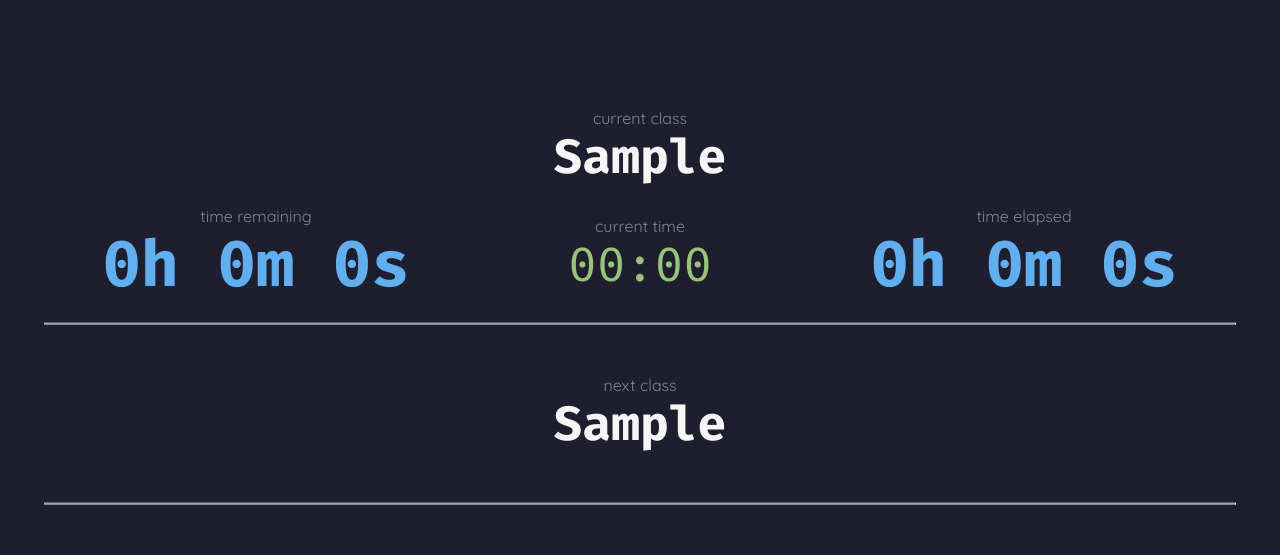
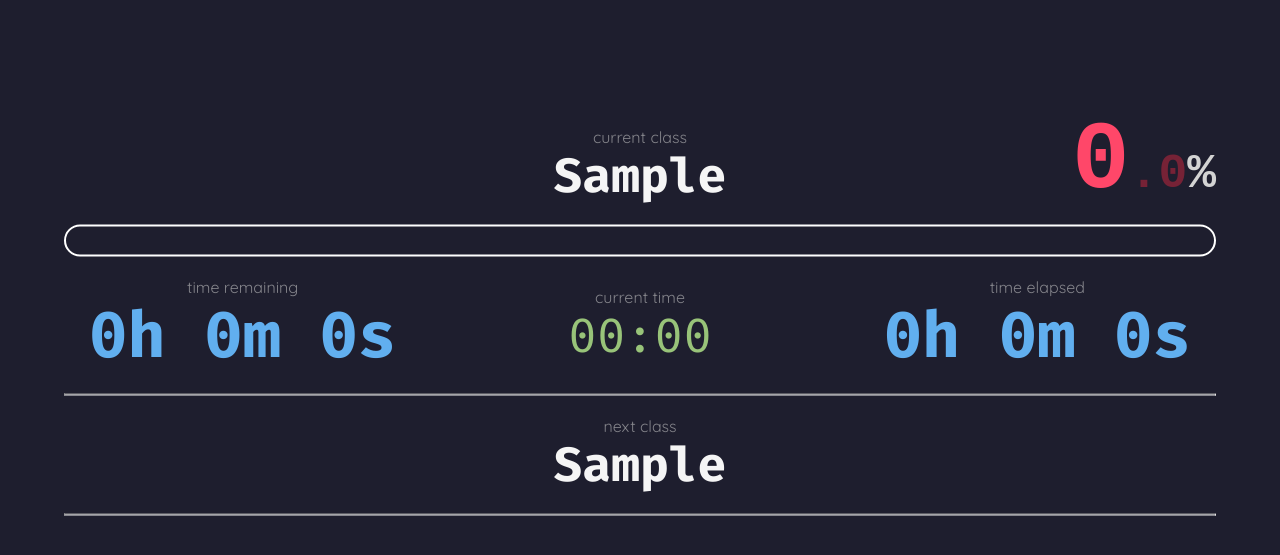
Before and after one commit to storchdev/class-timer, a Flask app: template webapp/class_timer/templates/timer/index.html in a window 1280 px wide. Shown: the part 49-604 px from the top of the page. Run offline with Flask 3, Linux system fonts and the light colour scheme; the template is opened without the code that fills it: most values are stand-ins (such as "Sample title", 1, 10 or a date in 2020).

Commit message:
add progress bar

```diff
--- a/webapp/class_timer/static/style.css
+++ b/webapp/class_timer/static/style.css
@@ -106,6 +106,10 @@ nav li {
   color: #ffffff;
 }
 
+hr {
+  margin: 20px;
+}
+
 /* Main Content */
 .content {
   padding: 0;
@@ -118,7 +122,6 @@ nav li {
 
 /* Timer */
 #timer {
-  margin: 20px;
   text-align: center;
   align-items: center;
   display: flex;
@@ -140,7 +143,7 @@ nav li {
   /* width: 50%; */
 }
 
-#current-timer-ticking {
+#currentTimerTicking {
   font-size: 3em;
   font-weight: normal;
   color: #98c379;
@@ -157,11 +160,7 @@ nav li {
   transform: translateY(-50%);
 }
 
-#next-class {
-  margin: 50px;
-}
-
-/* #time-remaining,
+/* #timeRemaining,
 #time-elapsed {
   padding-left: 20px;
   padding-right: 20px;
@@ -184,10 +183,6 @@ nav li {
 /* Messages */
 
 
-#messages {
-  margin-top: 50px;
-}
-
 #messages p {
   font-family: 'Quicksand', sans-serif;
   display: block;
@@ -197,11 +192,11 @@ nav li {
   padding: 10px;
 }
 
-#main-message p {
+#mainMessage p {
   color: #ffcc00;
 }
 
-#special-message p {
+#specialMessage p {
   color: #61afef;
 }
 
@@ -313,21 +308,21 @@ input[type="submit"]:hover {
   }
 }
 
-#test-text {
+#testText {
   text-decoration: underline;
   cursor: pointer;
 }
 
-#testtime-container {
+#testTimeContainer {
   display: none;
 }
 
-#testtime-container form {
+#testTimeContainer form {
   margin: 0px;
   padding: 0px;
 }
 
-#testtime-container button {
+#testTimeContainer button {
   border-radius: 5px;
   border-color: transparent;
   background-color: orange;
@@ -337,3 +332,49 @@ input[type="submit"]:hover {
   font-family: 'Quicksand', sans-serif;
   font-weight: bold;
 }
+
+
+.progress-container {
+  margin: 20px;
+  width: 90vw;
+  height: 2em;
+  border-radius: 20px;
+  border: 2px solid white;
+  display: flex;
+  box-sizing: border-box;
+}
+
+.progress-bar {
+  background: linear-gradient(to right, #5161ee, #d488f3);
+  background-size: 90vw 100%;
+  border-radius: 20px;
+  width: 0px;
+  height: 100%;
+  margin: 0;
+}
+
+.progress-text {
+  position: absolute;
+  right: 20px;
+  font-size: 0px;
+  font-weight: bold;
+  top: -20px;
+}
+
+.progress-text span {
+  font-size: 3rem;
+  font-family: 'Courier New', Courier, monospace;
+}
+
+#progressInt {
+  font-size: 6rem;
+  color: #ff4769;
+}
+
+#progressDecimal {
+  color: #762236;
+}
+
+#progressPercentSymbol {
+  color: #d3d3d3
+}
--- a/webapp/class_timer/static/testtime.js
+++ b/webapp/class_timer/static/testtime.js
@@ -1,3 +1,3 @@
-document.getElementById('test-text').addEventListener('click', function () {
-  document.getElementById('testtime-container').style.display = 'block';
+document.getElementById('testText').addEventListener('click', function () {
+  document.getElementById('testTimeContainer').style.display = 'block';
 });
--- a/webapp/class_timer/static/timer.js
+++ b/webapp/class_timer/static/timer.js
@@ -2,9 +2,9 @@ var hoveringElapsed = false;
 var hoveringRemaining = false;
 
 
-let remainingElement = document.getElementById('remaining-timer-ticking');
-let elapsedElement = document.getElementById('elapsed-timer-ticking');
-let currentTimeElement = document.getElementById('current-timer-ticking');
+let remainingElement = document.getElementById('remainingTimerTicking');
+let elapsedElement = document.getElementById('elapsedTimerTicking');
+let currentTimeElement = document.getElementById('currentTimerTicking');
 let specialMessageElement = document.getElementById('p-special-message');
 let mainMessageElement = document.getElementById('p-main-message');
 
@@ -85,11 +85,32 @@ function updateElapsedTime() {
 
 function updateCurrentTime() {
   if (currentTimeElement) {
-    currentTime = getCurrentTime();
-    currentTimeElement.innerText = get12HourTime(currentTime, true);
+    currentTimeElement.innerText = get12HourTime(getCurrentTime(), true);
   }
 }
 
+function updateTitle() {
+  if (endTime) {
+    seconds = endTime - getCurrentTime();
+    document.title = '⏳' + humanizeTime(seconds);
+  }
+}
+
+function updateProgressBar() {
+  if (currentClass !== "None") {
+    let rn = getCurrentTime();
+    let percent = (rn - startTime) / (endTime - startTime);
+    let rounded = (percent * 100).toFixed(1);
+    let parts = rounded.split('.');
+    document.getElementById('progressInt').innerHTML = parts[0]; // Integer part
+    document.getElementById('progressDecimal').innerHTML = '.' + parts[1]; // Decimal part
+
+    let container = document.querySelector('.progress-container');
+    let bar = document.querySelector('.progress-bar')
+    let displayWidth = Math.max(percent * container.offsetWidth, container.offsetHeight);
+    bar.style.width = displayWidth + 'px';
+  }
+}
 
 document.addEventListener('DOMContentLoaded', function () {
 
@@ -163,6 +184,8 @@ document.addEventListener('DOMContentLoaded', function () {
       updateRemainingTime();
       updateElapsedTime();
       updateCurrentTime();
+      updateProgressBar();
+      updateTitle();
 
       // Schedule the next execution
       synchronizedLoop();
@@ -171,48 +194,3 @@ document.addEventListener('DOMContentLoaded', function () {
 
   synchronizedLoop();
 });
-
-
-if (endTime) {
-  const timeRemaining = document.getElementById('time-remaining');
-  timeRemaining.addEventListener('mouseover', function () {
-    hoveringRemaining = true;
-    timeRemaining.getElementsByClassName('small-header')[0].innerText = "ending at";
-    timeRemaining.getElementsByClassName('timer-ticking')[0].innerText = get12HourTime(endTime);
-  });
-  timeRemaining.addEventListener('mouseout', function () {
-    hoveringRemaining = false;
-    timeRemaining.getElementsByClassName('small-header')[0].innerText = "time remaining";
-    updateRemainingTime();
-  });
-}
-
-if (startTime) {
-  const timeElapsed = document.getElementById('time-elapsed');
-  timeElapsed.addEventListener('mouseover', function () {
-    hoveringElapsed = true;
-    timeElapsed.getElementsByClassName('small-header')[0].innerText = "started at";
-    timeElapsed.getElementsByClassName('timer-ticking')[0].innerText = get12HourTime(startTime);
-  });
-
-  timeElapsed.addEventListener('mouseout', function () {
-    hoveringElapsed = false;
-    timeElapsed.getElementsByClassName('small-header')[0].innerText = "time elapsed";
-    updateElapsedTime();
-  });
-}
-
-
-if (nextClass !== "None") {
-  const nextClassElement = document.getElementById('next-class');
-
-  nextClassElement.addEventListener('mouseover', function () {
-    nextClassElement.getElementsByClassName('small-header')[0].innerText = 'next class starts at';
-    nextClassElement.getElementsByClassName('class-name')[0].innerText = get12HourTime(nextClassStartTime);
-  });
-
-  nextClassElement.addEventListener('mouseout', function () {
-    nextClassElement.getElementsByClassName('small-header')[0].innerText = 'next class';
-    nextClassElement.getElementsByClassName('class-name')[0].innerText = nextClass;
-  });
-}
--- /dev/null
+++ b/webapp/class_timer/static/wakelock.js
@@ -0,0 +1,25 @@
+let wakeLock = null;
+
+// Request wake lock automatically when the page is loaded
+async function requestWakeLock() {
+  try {
+    wakeLock = await navigator.wakeLock.request('screen');
+    console.log('Wake lock is active');
+    wakeLock.addEventListener('release', () => {
+      console.log('Wake lock is released');
+    });
+  } catch (err) {
+    console.error(`Failed to activate wake lock: ${err.message}`);
+  }
+}
+
+// Automatically request wake lock when the page is loaded
+window.addEventListener('load', requestWakeLock);
+
+// Optionally release the wake lock when the page is unloaded (e.g., when navigating away)
+window.addEventListener('beforeunload', () => {
+  if (wakeLock) {
+    wakeLock.release();
+    wakeLock = null;
+  }
+});
--- a/webapp/class_timer/templates/base.html
+++ b/webapp/class_timer/templates/base.html
@@ -1,5 +1,5 @@
 <!doctype html>
-<title>{% block title %}{% endblock %} - Class Timer</title>
+<title>⏳ {% block title %}{% endblock %}</title>
 <link rel="preconnect" href="https://fonts.googleapis.com">
 <link rel="preconnect" href="https://fonts.gstatic.com" crossorigin>
 <link href="https://fonts.googleapis.com/css2?family=Quicksand:wght@300..700&display=swap" rel="stylesheet">
--- a/webapp/class_timer/templates/timer/index.html
+++ b/webapp/class_timer/templates/timer/index.html
@@ -1,11 +1,11 @@
 {% extends 'base.html' %}
 
-{% block title %}⌛{% endblock %}
+{% block title %}{% endblock %}
 
 {% block nav %}
-<li><span id="test-text">test</span></li>
+<li><span id="testText">test</span></li>
 
-<li id="testtime-container">
+<li id="testTimeContainer">
   <form method="post">
     <input type="datetime-local" id="testtime" name="testtime">
     <button type="submit" id="testtime-button" value="Test Time">Test Time</button>
@@ -20,9 +20,18 @@
 
   <!-- Current and next classes -->
   {% if current_class %}
-  <div id="current-class">
-    <div class="small-header">Current Class</div>
-    <div class="class-name">{{ current_class }}</div>
+  <div id="currentClass">
+    <div class="small-header" id="currentClassSmallHeader">Current Class</div>
+    <div class="class-name" id="currentClassName">{{ current_class }}</div>
+  </div>
+
+  <div class="progress-container">
+    <div class="progress-text" id="progressText">
+        <span id="progressInt">0</span>
+        <span id="progressDecimal">.0</span>
+        <span id="progressPercentSymbol">%</span>
+    </div>
+    <div class="progress-bar" id="progressBar"></div>
   </div>
   {% endif %}
 
@@ -30,21 +39,21 @@
   <!-- Timer display -->
   <div id="timer">
     {% if end_time %}
-    <div id="time-remaining">
-      <div class="small-header">Time Remaining</div>
-      <div id="remaining-timer-ticking" class="timer-ticking">0h 0m 0s</div>
+    <div id="timeRemaining">
+      <div class="small-header" id="timeRemainingSmallHeader">Time Remaining</div>
+      <div class="timer-ticking" id="remainingTimerTicking">0h 0m 0s</div>
     </div>
     {% endif %}
 
-    <div id="current-time">
-      <div class="small-header">Current Time</div>
-      <div id="current-timer-ticking" class="timer-ticking">00:00</div>
+    <div id="currentTime">
+      <div class="small-header" id="currentTimeSmallHeader">Current Time</div>
+      <div id="currentTimerTicking" class="timer-ticking">00:00</div>
     </div>
 
     {% if start_time %}
-    <div id="time-elapsed">
-      <div class="small-header">Time Elapsed</div>
-      <div id="elapsed-timer-ticking" class="timer-ticking">0h 0m 0s</div>
+    <div id="timeElapsed">
+      <div class="small-header" id="timeElapsedSmallHeader">Time Elapsed</div>
+      <div id="elapsedTimerTicking" class="timer-ticking">0h 0m 0s</div>
     </div>
     {% endif %}
   </div>
@@ -52,9 +61,10 @@
 
   {% if next_class %}
   <hr>
-  <div id="next-class">
-    <div class="small-header">Next Class</div>
-    <div class="class-name">{{ next_class }}</div>
+
+  <div id="nextClass">
+    <div class="small-header" id="nextClassSmallHeader">Next Class</div>
+    <div class="class-name" id="nextClassName">{{ next_class }}</div>
   </div>
   {% endif %}
 
@@ -63,12 +73,12 @@
 
   <div id="messages">
     <!-- Main message-->
-    <div id="main-message">
+    <div id="mainMessage">
       <p id="p-main-message"></p>
     </div>
 
     <!-- Special messages will be displayed here -->
-    <div id="special-message">
+    <div id="specialMessage">
       <p id="p-special-message"></p>
     </div>
   </div>
@@ -98,5 +108,7 @@
 
 </script>
 <script src="{{ url_for ('static', filename='timer.js') }}"></script>
+<script src="{{ url_for ('static', filename='hover.js') }}"></script>
+<script src="{{ url_for ('static', filename='wakelock.js') }}"></script>
 <script src="{{ url_for ('static', filename='testtime.js') }}"></script>
 {% endblock %}
--- a/webapp/class_timer/timer.py
+++ b/webapp/class_timer/timer.py
@@ -94,7 +94,7 @@ def index():
             # dt = datetime(2024, 9, 13, 0, 0)
 
             # During class
-            dt = datetime(2024, 9, 13, 9, 0)
+            dt = datetime(2024, 9, 13, 8, 28, 1)
 
             # During break
             # dt = datetime(2024, 9, 13, 9, 30, 58)
```
Also changed, not shown: webapp/class_timer/static/hover.js (added, +43 -0 lines), webapp/class_timer/templates/timer/create.html (deleted, +0 -15 lines).
